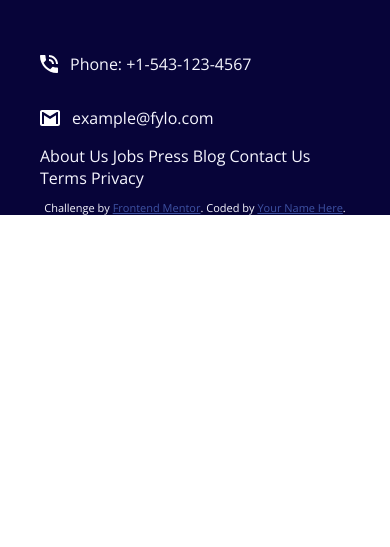
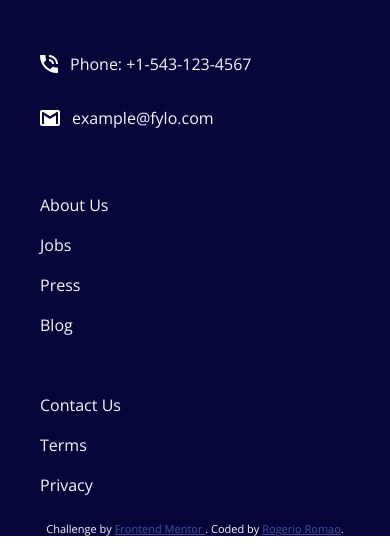
Before and after one commit to rogerio-romao/fylo-landing-page, a plain HTML site: page index.html in a window 390 px wide. Shown: the part 2231-2778 px from the top of the page. Before the commit the page ends 2457 px from the top, so only its background shows below. Drawn offline with nearby package versions, Linux system fonts and the light colour scheme.

Commit message:
footer mobile

```diff
--- a/index.html
+++ b/index.html
@@ -1,8 +1,8 @@
 <!DOCTYPE html>
 <html lang="en">
 <head>
-        <meta charset="UTF-8" />
-        <meta name="viewport" content="width=device-width, initial-scale=1.0" />
+    <meta charset="UTF-8"/>
+    <meta name="viewport" content="width=device-width, initial-scale=1.0"/>
     <!-- displays site properly based on user's device -->
 
     <link
@@ -12,7 +12,7 @@
             href="./images/favicon-32x32.png"
     />
 
-        <link rel="stylesheet" href="style.css" />
+    <link rel="stylesheet" href="style.css"/>
 
     <title>
         Frontend Mentor | Fylo landing page with two column layout
@@ -24,6 +24,7 @@
             font-size: 11px;
             text-align: center;
         }
+
         .attribution a {
             color: hsl(228, 45%, 44%);
         }
@@ -33,7 +34,7 @@
 <header>
     <nav>
         <div class="brand">
-                    <img src="images/logo.svg" alt="Fylo logo" />
+            <img src="images/logo.svg" alt="Fylo logo"/>
         </div>
         <div class="nav-links">
             <ul>
@@ -53,7 +54,7 @@
 <main>
     <section class="hero">
         <div class="hero-image">
-                    <img src="images/illustration-1.svg" alt="Hero image" />
+            <img src="images/illustration-1.svg" alt="Hero image"/>
             <div class="main-heading">
                 <h1>
                     All your files in one secure location, accessible
@@ -68,14 +69,14 @@
                 </p>
             </div>
             <form>
-                        <input type="email" placeholder="Enter your email..." />
+                <input type="email" placeholder="Enter your email..."/>
                 <button type="submit">Get Started</button>
             </form>
         </div>
     </section>
-            <img src="images/bg-curve-mobile.svg" alt="" id="curvedSvg" />
+    <img src="images/bg-curve-mobile.svg" alt="" id="curvedSvg"/>
     <section class="productive">
-                <img src="images/illustration-2.svg" alt="Productive image" />
+        <img src="images/illustration-2.svg" alt="Productive image"/>
         <div class="blurb">
             <h2>Stay productive, wherever you are</h2>
             <p class="description">
@@ -95,17 +96,13 @@
             <a href="#">
                 See how Fylo works
                 <span>
-                            <img
-                                id="icon-arrow"
-                                src="images/icon-arrow.svg"
-                                alt=""
-                            />
+                    <img id="icon-arrow" src="images/icon-arrow.svg" alt=""/>
                 </span>
             </a>
         </div>
         <div class="card">
             <div class="card-quote">
-                        <img src="images/icon-quotes.svg" alt="" />
+                <img src="images/icon-quotes.svg" alt=""/>
             </div>
             <div class="card-text">
                 Fylo has improved our team productivity by an order of
@@ -113,7 +110,7 @@
                 well-oiled collaboration machine.
             </div>
             <div class="card-footer">
-                        <img src="images/avatar-testimonial.jpg" alt="" />
+                <img src="images/avatar-testimonial.jpg" alt=""/>
                 <div class="card-footer-name">Kyle Burton</div>
                 <div class="card-footer-title">
                     Founder & CEO, Huddle
@@ -129,7 +126,7 @@
             support team would be happy to help you.
         </p>
         <form>
-                    <input type="email" placeholder="email@example.com" />
+            <input type="email" placeholder="email@example.com"/>
             <button type="submit">Get Started for Free</button>
         </form>
     </section>
@@ -137,24 +134,33 @@
 
 <footer>
     <div class="brand">
-                <img src="images/logo-footer.svg" alt="Fylo logo" />
+        <img src="images/logo-footer.svg" alt="Fylo logo"/>
     </div>
     <div class="phone">
-                <img src="images/icon-phone.svg" alt="Phone icon" />
+        <img src="images/icon-phone.svg" alt="Phone icon"/>
         <p>Phone: +1-543-123-4567</p>
     </div>
     <div class="email">
-                <img src="images/icon-email.svg" alt="Email icon" />
+        <img src="images/icon-email.svg" alt="Email icon"/>
         <p>example@fylo.com</p>
     </div>
-            About Us Jobs Press Blog Contact Us Terms Privacy
+    <ul class="footer-list">
+        <li>About Us</li>
+        <li>Jobs</li>
+        <li>Press</li>
+        <li>Blog</li>
+    </ul>
+    <ul class="footer-list">
+        <li>Contact Us</li>
+        <li>Terms</li>
+        <li>Privacy</li>
+    </ul>
     <p class="attribution">
         Challenge by
-                <a
-                    href="https://www.frontendmentor.io?ref=challenge"
-                    target="_blank"
-                    >Frontend Mentor</a
-                >. Coded by <a href="#">Your Name Here</a>.
+        <a href="https://www.frontendmentor.io?ref=challenge" target="_blank">
+            Frontend Mentor
+        </a>
+        . Coded by <a href="#">Rogerio Romao</a>.
     </p>
 </footer>
 <script src="app.js"></script>
--- a/style.css
+++ b/style.css
@@ -346,3 +346,10 @@ footer .email {
     align-items: center;
     gap: var(--p-sm);
 }
+
+.footer-list {
+    list-style-type: none;
+    padding-left: 0;
+    line-height: var(--p-lg);
+    margin-top: var(--m-lg);
+}
```
Also changed, not shown: 1 other file. Lines whose indentation alone changed are shown as unchanged.
